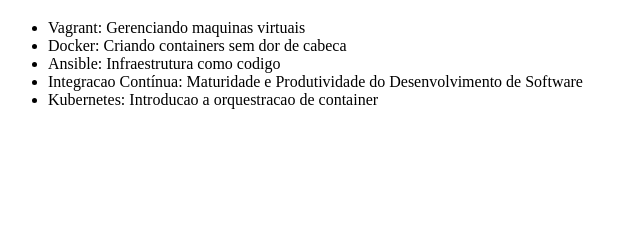
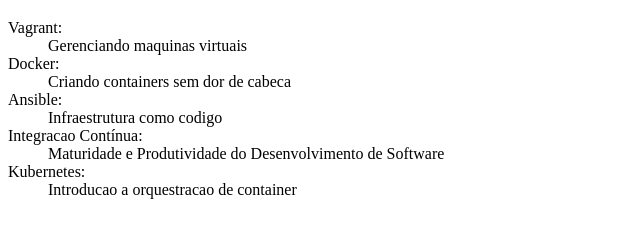
Before and after one commit to galle2018/alura-git, a plain HTML site: page index.html in a window 1280 px wide. Shown: the part 61-294 px from the top of the page, without its empty margins (0-640 px from the left). Drawn offline with Linux system fonts and the light colour scheme.

Commit message:
Trocando UL por DL e separando os titulos

```diff
--- a/index.html
+++ b/index.html
@@ -4,19 +4,28 @@
     <meta charset="UTF-8">
     <meta http-equiv="X-UA-Compatible" content="IE=edge">
     <meta name="viewport" content="width=device-width, initial-scale=1.0">
-    <title>Lista de Cursos Online de DevOps da Alura</title>
+    <title>ddsta de Cursos Onddne de DevOps da Alura</title>
 </head>
 
 <body>
     <h1>Cursos de DevOps</h1>
 
-    <ul>
-        <li>Vagrant: Gerenciando maquinas virtuais</li>
-        <li>Docker: Criando containers sem dor de cabeca</li>
-        <li>Ansible: Infraestrutura como codigo</li>
-        <li>Integracao Contínua: Maturidade e Produtividade do Desenvolvimento de Software</li>
-        <li>Kubernetes: Introducao a orquestracao de container</li>
-    </ul>
+    <dl>
+        <dt>Vagrant:</dt>
+        <dd>Gerenciando maquinas virtuais</dd>
+
+        <dt>Docker:</dt>
+        <dd>Criando containers sem dor de cabeca</dd>
+
+        <dt>Ansible:</dt>
+        <dd>Infraestrutura como codigo</dd>
+
+        <dt>Integracao Contínua:</dt>
+        <dd>Maturidade e Produtividade do Desenvolvimento de Software</dd>
+
+        <dt>Kubernetes:</dt>
+        <dd>Introducao a orquestracao de container</dd>
+    </dl>
 </body>
 
 </html>
```
